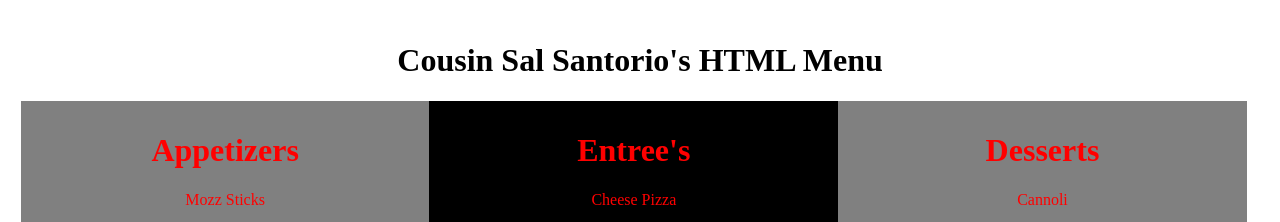
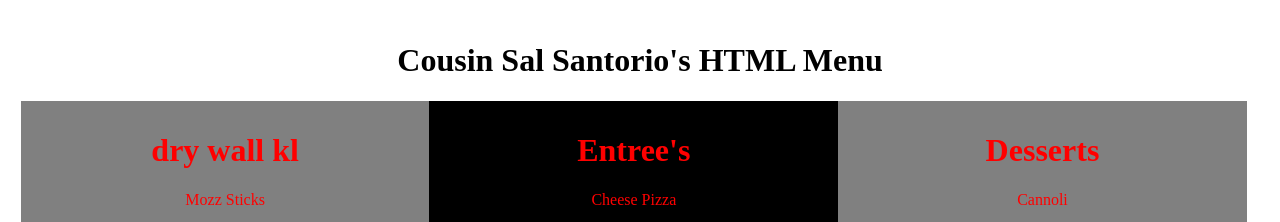
Before and after one commit to triadk/me_and_myself, a plain HTML site: page index.html in a window 1280 px wide. Shown: the top 222 px of the page. Drawn offline with Linux system fonts and the light colour scheme.

Commit message:
test text

```diff
--- a/index.html
+++ b/index.html
@@ -35,7 +35,7 @@
 <h1 style="text-align: center;">Cousin Sal Santorio's HTML Menu</h1>
 <div class="container">
 <div class="left">
-<h1>Appetizers</h1>
+<h1>dry wall kl </h1>
 <p>Mozz Sticks</p>
 <p>Garlic Bread</p>
 <p>Chips and Guac</p>
```
